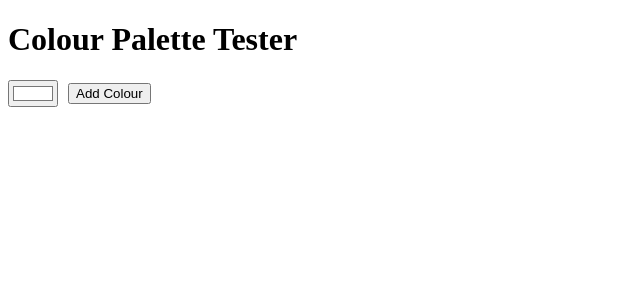
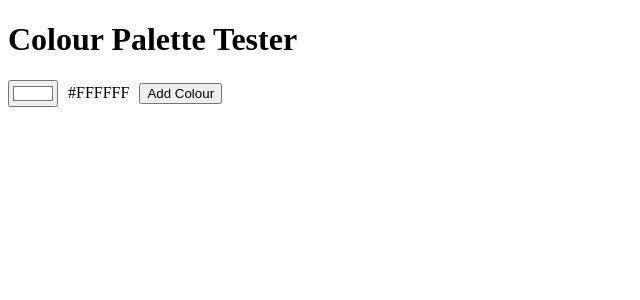
Before and after one commit to jaco8060/Color-Contrast-Tool, a React (Vite) app: page / in a window 1280 px wide. Shown: the top 300 px of the page, without its empty margins (0-640 px from the left). Built offline with nearby package versions, Linux system fonts and the light colour scheme.

Commit message:
update to display hexcode beside chosen colours

```diff
--- a/src/ColorInput.jsx
+++ b/src/ColorInput.jsx
@@ -29,6 +29,7 @@ function ColourInput({ addColour, initialColour = "#ffffff", onColourChange }) {
           }
         }}
       />
+      <span>{color.toUpperCase()}</span> {/* Display the hex code */}
       {addColour && <button type="submit">Add Colour</button>}
     </form>
   );
```
